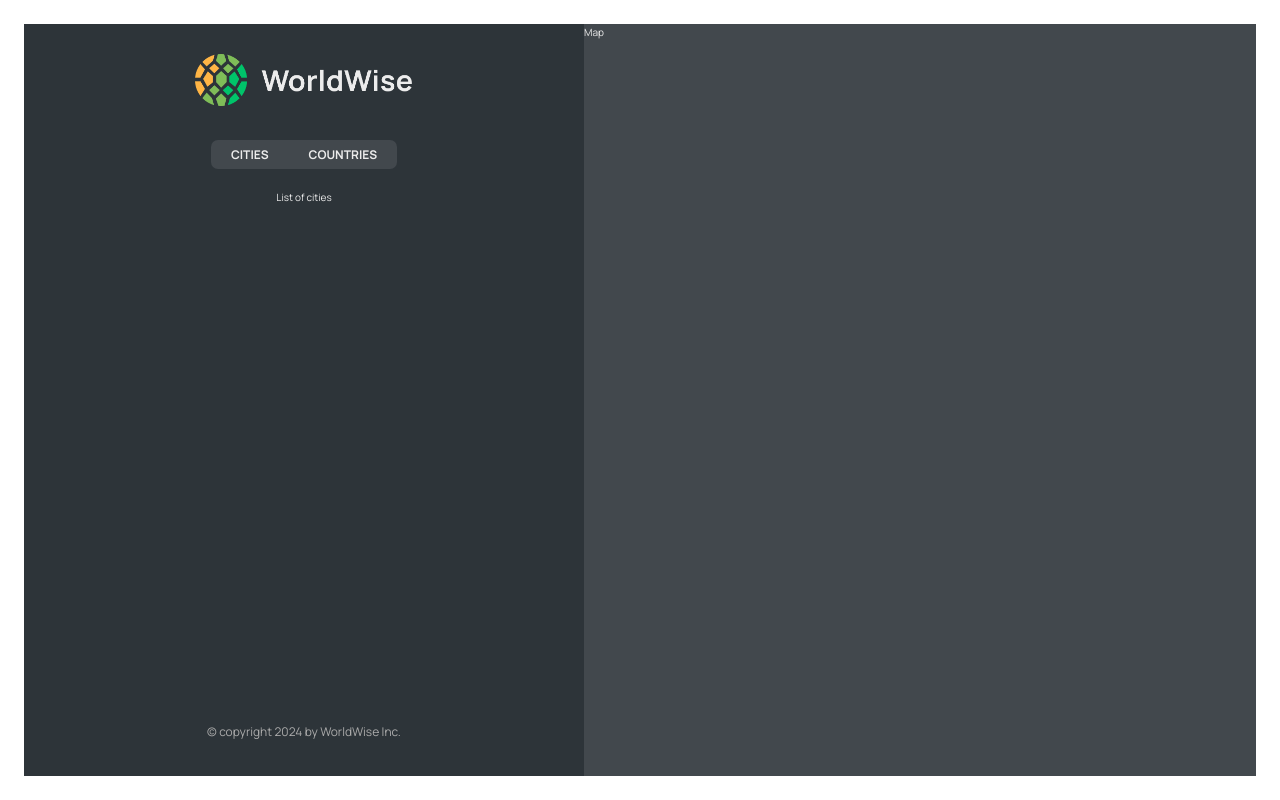
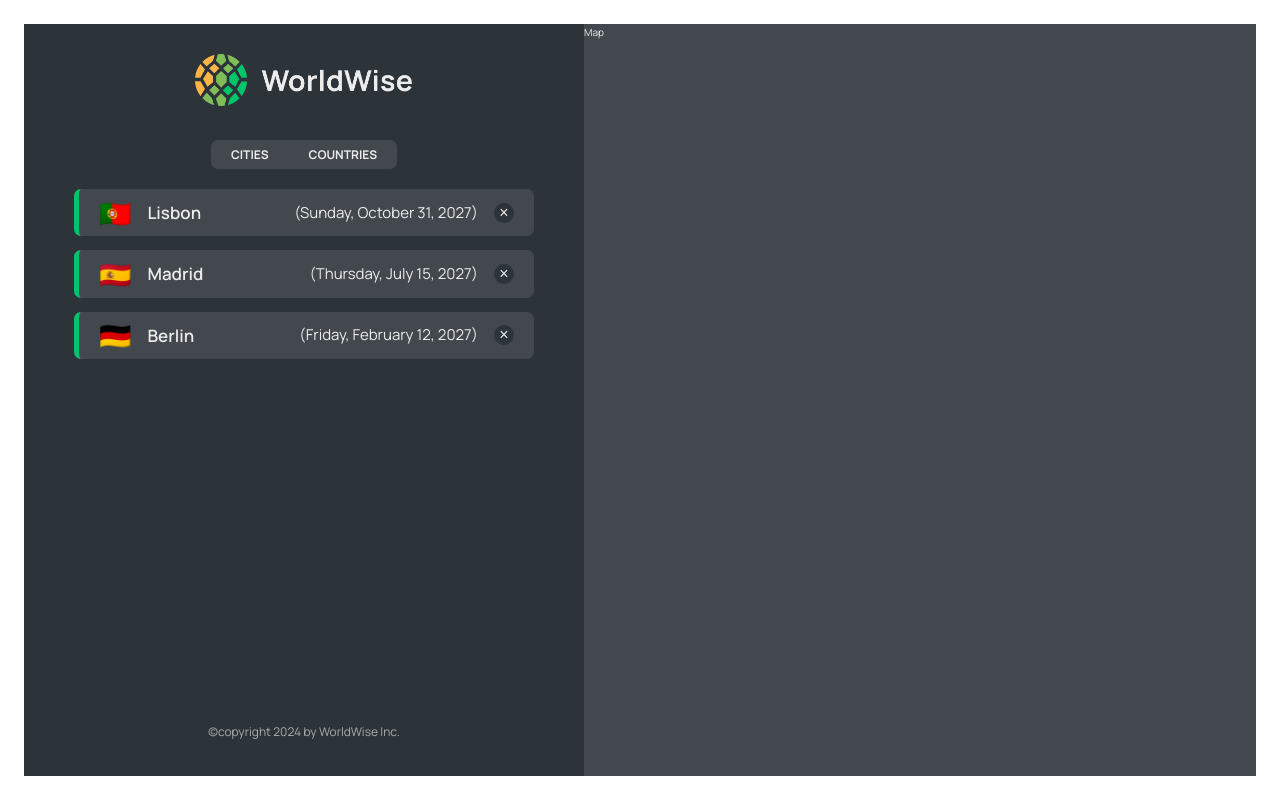
Before and after one commit to dareyOG/WorldWise, a React (Vite) app: page /app in a window 1280 px wide. Built offline with nearby package versions, Linux system fonts and the light colour scheme; data requests are answered from the project's data file.

Commit message:
render cities

```diff
--- a/package.json
+++ b/package.json
@@ -7,9 +7,11 @@
     "dev": "vite",
     "build": "vite build",
     "lint": "eslint . --ext js,jsx --report-unused-disable-directives --max-warnings 0",
-    "preview": "vite preview"
+    "preview": "vite preview",
+    "server": "json-server --watch data/cities.json --port 8000"
   },
   "dependencies": {
+    "json-server": "^1.0.0-beta.2",
     "react": "^18.2.0",
     "react-dom": "^18.2.0",
     "react-router-dom": "^6.26.2"
--- a/src/App.jsx
+++ b/src/App.jsx
@@ -5,18 +5,47 @@
 import Login from './pages/Login';
 import AppLayout from './pages/AppLayout';
 import PageNotFound from './pages/PageNotFound';
+import CityList from './components/CityList';
+import { useEffect, useState } from 'react';
+
+const BASE_URL = 'http://localhost:8000';
 
 function App() {
+  const [cities, setCities] = useState([]);
+  const [isLoading, setIsLoading] = useState(false);
+
+  useEffect(function () {
+    async function fetchCities() {
+      try {
+        setIsLoading(true);
+        const res = await fetch(`${BASE_URL}/cities`);
+        const data = await res.json();
+        setCities(data);
+      } catch (error) {
+        alert('There was an error loading data...');
+      } finally {
+        setIsLoading(false);
+      }
+    }
+    fetchCities();
+  }, []);
+
   return (
     <BrowserRouter>
       <Routes>
         <Route index element={<Homepage />} />
         <Route path="pricing" element={<Pricing />} />
         <Route path="product" element={<Product />} />
-        <Route path="login" element={<Login />} />
+        <Route path="/login" element={<Login />} />
         <Route path="app" element={<AppLayout />}>
-          <Route index element={<p>List of cities</p>} />
-          <Route path="cities" element={<p>List of cities</p>} />
+          <Route
+            index
+            element={<CityList cities={cities} isLoading={isLoading} />}
+          />
+          <Route
+            path="cities"
+            element={<CityList cities={cities} isLoading={isLoading} />}
+          />
           <Route path="countries" element={<p>List of countries</p>} />
           <Route path="form" element={<p>Form</p>} />
         </Route>
--- /dev/null
+++ b/src/components/CityItem.jsx
@@ -0,0 +1,26 @@
+import styles from './CityItem.module.css';
+
+const formatDate = date =>
+  new Intl.DateTimeFormat('en', {
+    day: 'numeric',
+    month: 'long',
+    year: 'numeric',
+    weekday: 'long',
+  }).format(new Date(date));
+
+function CityItem({ city }) {
+  console.log(city);
+  const { cityName, emoji, date } = city;
+  return (
+    <li className={styles.cityItem}>
+      <span className={styles.emoji}>{emoji}</span>
+      <h3 className={styles.name}>{cityName}</h3>
+      <time dateTime={date} className={styles.date}>
+        ({formatDate(date)})
+      </time>
+      <button className={styles.deleteBtn}>&times;</button>
+    </li>
+  );
+}
+
+export default CityItem;
--- /dev/null
+++ b/src/components/CityList.jsx
@@ -0,0 +1,22 @@
+import styles from './CityList.module.css';
+import CityItem from './CityItem';
+import Spinner from './Spinner';
+import Message from './Message';
+
+function CityList({ cities, isLoading }) {
+  if (isLoading) return <Spinner />;
+  if (!cities.length)
+    return (
+      <Message message="Add your first city by clicking on a city on the map" />
+    );
+
+  return (
+    <ul className={styles.cityList}>
+      {cities.map(city => (
+        <CityItem city={city} key={city.id} />
+      ))}
+    </ul>
+  );
+}
+
+export default CityList;
--- a/src/components/Footer.jsx
+++ b/src/components/Footer.jsx
@@ -3,7 +3,7 @@
   return (
     <footer className={styles.footer}>
       <p className={styles.copyright}>
-        &copy; copyright {new Date().getFullYear()} by WorldWise Inc.
+        &copy;copyright {new Date().getFullYear()} by WorldWise Inc.
       </p>
     </footer>
   );
```
Also changed, not shown: 1 other file (tests, documents, lock files or other folders).
